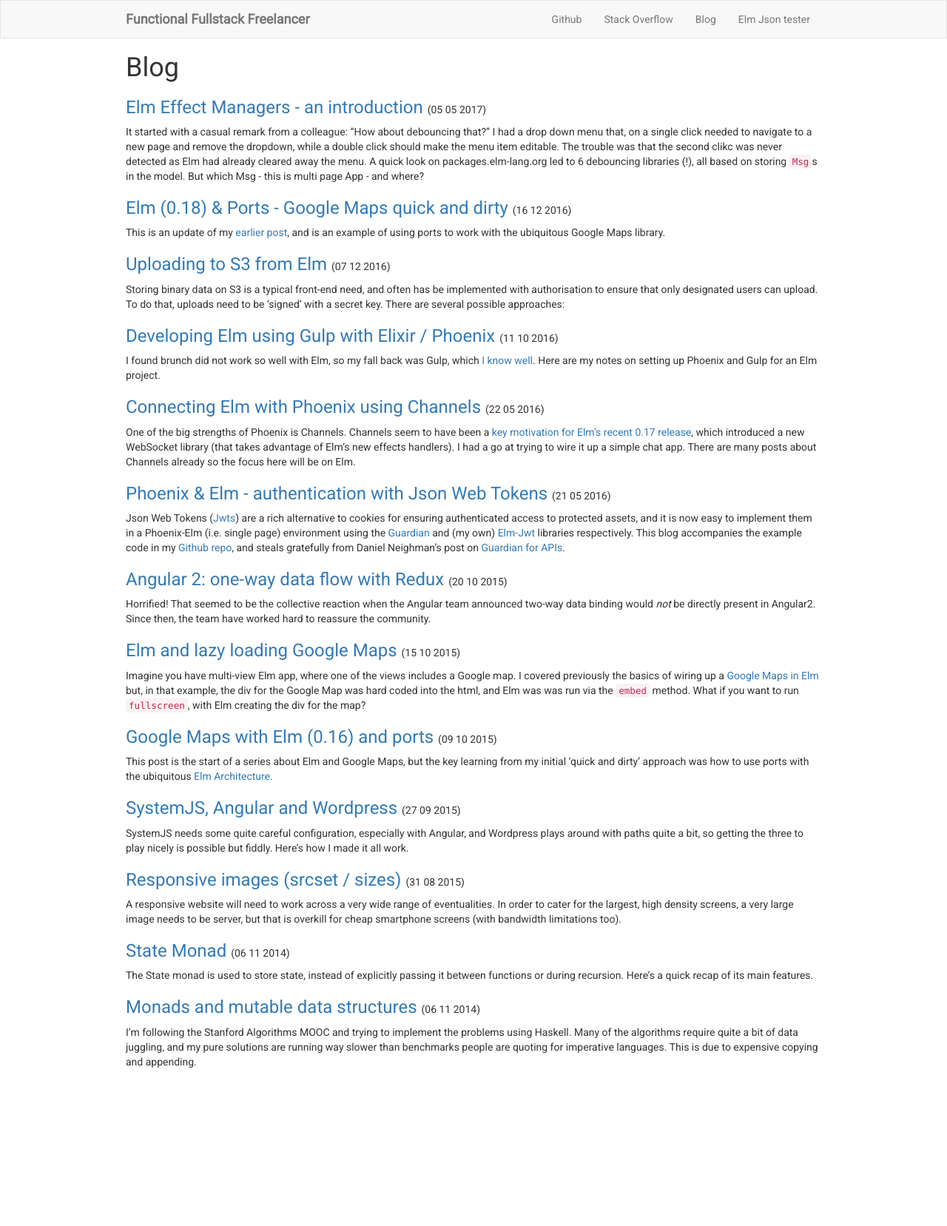
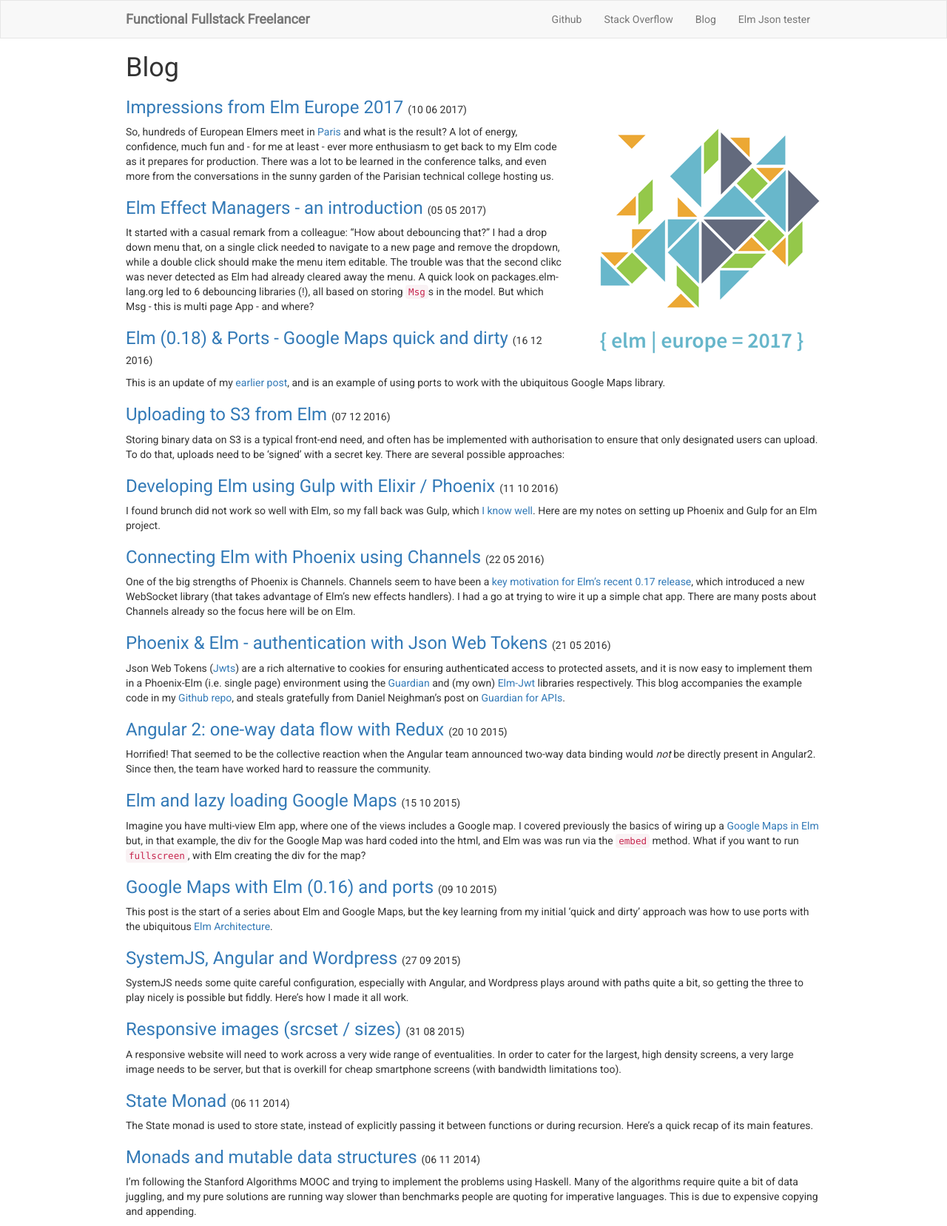
Before and after one commit to simonh1000/simonh1000.github.io, a Jekyll site: the page built from blog.html, in a window 1280 px wide. Shown: the whole page at 74% size. Built offline with Jekyll 4.4.1, drawn with Linux system fonts in a browser that asks for light colours; before the commit the page ends 1455 px from its top, so only the background shows below that.

Commit message:
elm europe

```diff
--- /dev/null
+++ b/_posts/2017-06-10-elm_europe.md
@@ -0,0 +1,21 @@
+---
+title: Impressions from Elm Europe 2017
+layout: post
+tags: Elm
+---
+
+<img style="max-width: 50%" src="/images/elmeuropelogo.png" alt="Elm Europe logo">So, hundreds of European Elmers meet in [Paris](https://elmeurope.org/) and what is the result? A lot of energy, confidence, much fun and - for me at least - ever more enthusiasm to get back to my Elm code as it prepares for production. There was a lot to be learned in the conference talks, and even more from the conversations in the sunny garden of the Parisian technical college hosting us.
+
+Funnily enough the strengths and weaknesses of the conference echoed my impressions of the first Elm Conf (in the US, and thus only seen online) last Autumn. In other words, a barnstorming presentation from Richard Feldman; some hints at exciting new pistes for Elm together with some useful presentations of libraries. But we missed an update on the language itself, and it would have been good to have some technical presentations of production grade deployments.
+
+The message from Evan's keynote - module boundaries should be guided by data structures - was instructive, but I had been hoping for something like his visionary [2015 Curry On](https://www.youtube.com/watch?v=oYk8CKH7OhE) talk. In the margins of the meeting, he was more than willing to describe the exciting new additions for release 0.19 (which sounded like it is not far off :-) ) and beyond. We learnt on day 2 - and almost by chance - that work is underway with the help of Google Summer of Code to research the foundations for an Elm equivalent to React Native, so it would have been exciting to hear more about what is aspired to here. And while the State of Elm 2017 survey was presented later in the day, it would have been interesting to see some of the metrics on the community's growth that can be derived from the various elm-lang.org websites and discussion fora.
+
+The day 2 keynote from Richard Feldman was another energetic distillation of recent learnings from the world's largest Elm code base. ![Richard Feldman](/images/elmeuropephoto.jpg) At heart was a set of considerations for developers to balance out as their code base scales - don't fear long files, but do look for points in the view function, update function or model definition to break code up (and with the option of moving blocks to separate files and directories). Richard offered a clever, new idea of using extensible, rather than nested, records to simplify the cognitive load in update functions without the mess of nested updates (or [lenses](https://github.com/evancz/focus)).
+
+The two most exciting other presentations were from Matthew Griffith, whose [Style Elements](http://package.elm-lang.org/packages/mdgriffith/style-elements/latest) library points towards a sort of type-safety for view layouts, and Tomek Wiszniewski's discussion of page architectures combining Elm with Web and React Components.
+
+Tomek was the closest anyone got to discussing Elm's co-existence with its host runtime. With work on native support for Web APIs not the current priority, the relationship to Javascript deserved more attention at the conference. Perhaps the **biggest take away for me** was a shift of emphasis among prominent community members that I spoke to bilaterally from Javascript being the necessary, but ancillary, recipient of port messages, to the need for carefully crafted 'Javascript-as-a-service' packages as trustworthy external partners for your Elm code. Animations and Local Storage were identified as examples. Exciting ideas, but that will deserve some sort of accommodation within Elm's official channels which currently preclude Javascript (perhaps thought could be given to hosting such packages on the elm-community github pages?).
+
+Three talks that I will certainly re-watch online (I presume the [raw streams](https://www.youtube.com/channel/UCT5HLUjjXdqUSUnpblFNOwQ0) are currently being edited) came from the library authors: Jakub Hampl, [elm-visualizations](http://package.elm-lang.org/packages/gampleman/elm-visualization/latest), Greg Ziegan, reorderable, and Martin Janiczek, fuzz testing messages. Do also take a look at the contributions from Sébastien Crème and Amitai Burstein who both delivered among the most entertaining talks of the event on convincing decision makers about Elm for production apps. Among the side projects, Mario Rogic's stood out, which was a pity given that he had the last slot of the event and some people had already needed to leave.
+
+I'm looking forward to Elm Europe 2018 already!
--- a/_sass/_rest.scss
+++ b/_sass/_rest.scss
@@ -11,16 +11,19 @@ html, body, #elm {
 }
 .container {
     max-width: 970px;
-    p img {
-        float: right;
-        padding-left: 30px;
-    }
     h2 {
         clear: both;
     }
     .date-container {
         padding: 10px 0;
         text-align: right;
+    }
+    p img {
+        float: right;
+        padding-left: 30px;
+    }
+    img {
+        max-width: 100%;
     }
 }
 #blog {
@@ -33,6 +36,9 @@ html, body, #elm {
     ul {
         list-style-type: none;
         padding: 0;
+    }
+    img {
+        max-width: 180px;
     }
 }
 #elm {
```
Also changed, not shown: images/elmeuropelogo.png (added), images/elmeuropephoto.jpg (added).
